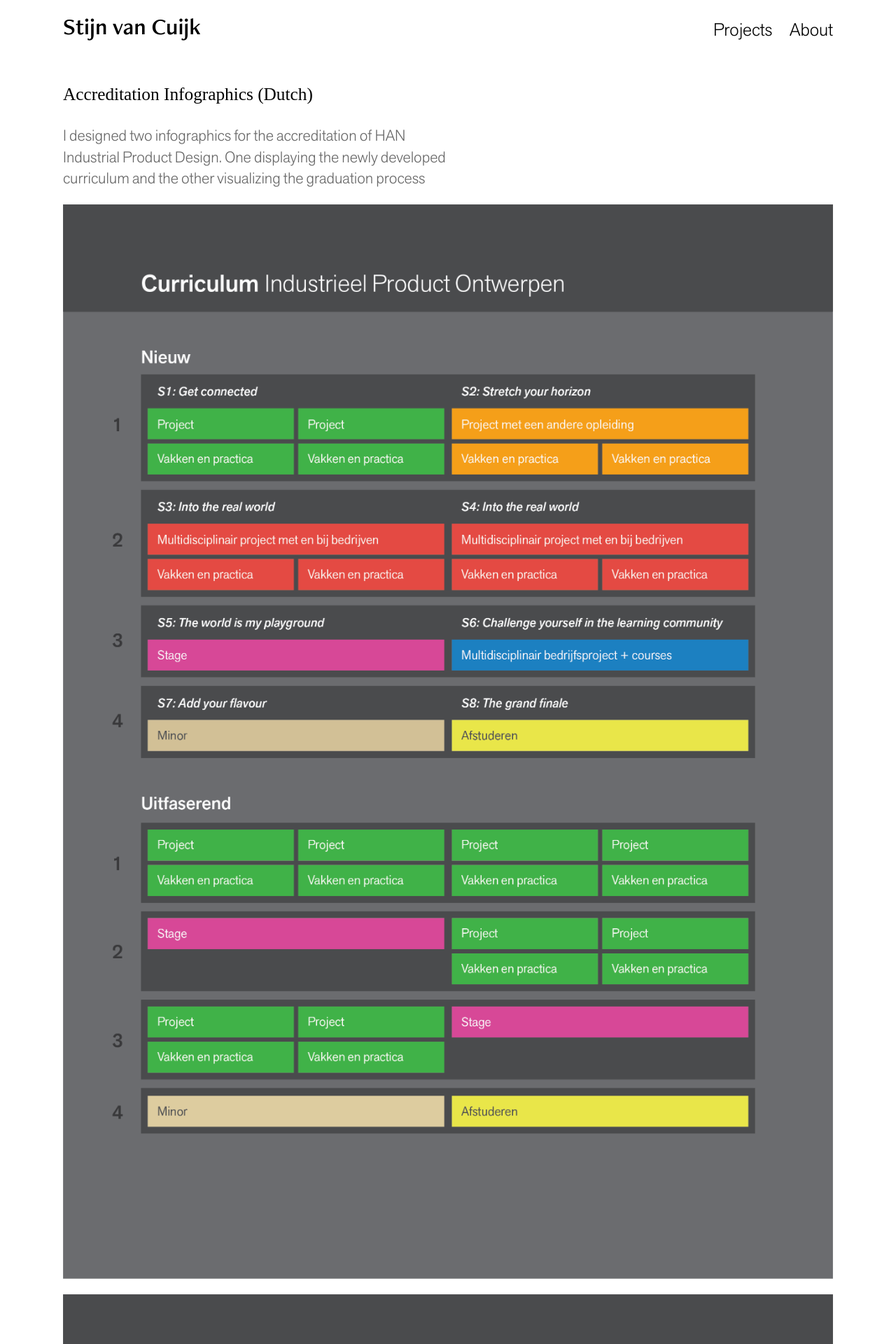
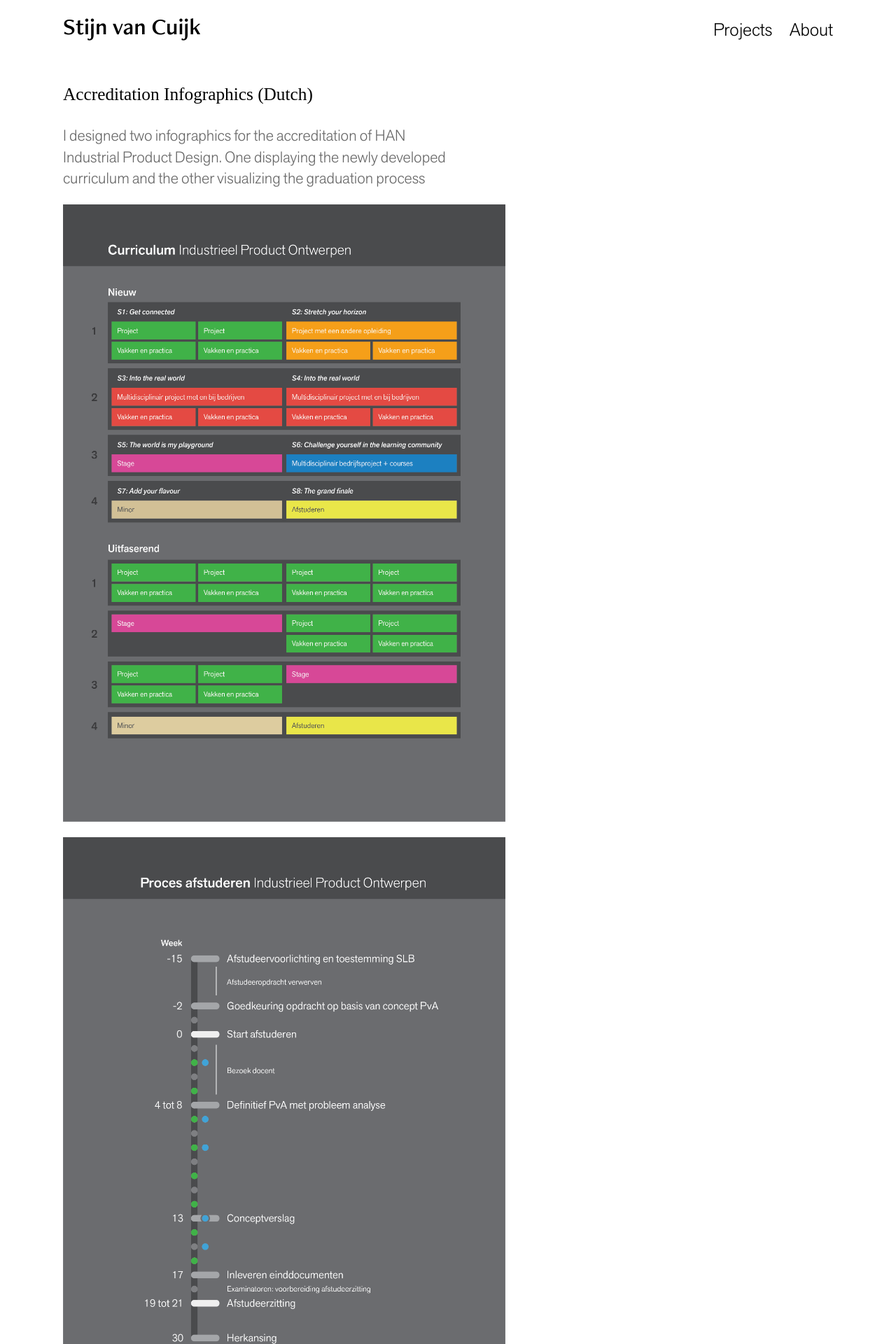
Before and after one commit to stijnvc/personal-website-rev2, a Jekyll site: the page built from _fp-collection/02-infographics.md, in a window 1280 px wide. Shown: the top 1920 px of the page at 70% size. Built offline with Jekyll 4.4.1, drawn with Linux system fonts in a browser that asks for light colours; some web fonts are replaced.

Commit message:
crisp image rendering

```diff
--- a/css/style.scss
+++ b/css/style.scss
@@ -267,6 +267,7 @@
   max-width: 100%;
 }
 img {
+  image-rendering: -webkit-optimize-contrast;
   image-rendering: crisp-edges;
 }
 
@@ -432,6 +433,7 @@
       max-width: 100%;
       img {
         filter: brightness(98%);
+        max-height: 98vh;
       }
     }
     p.video {
```
Also changed, not shown: css/style.min.css.
